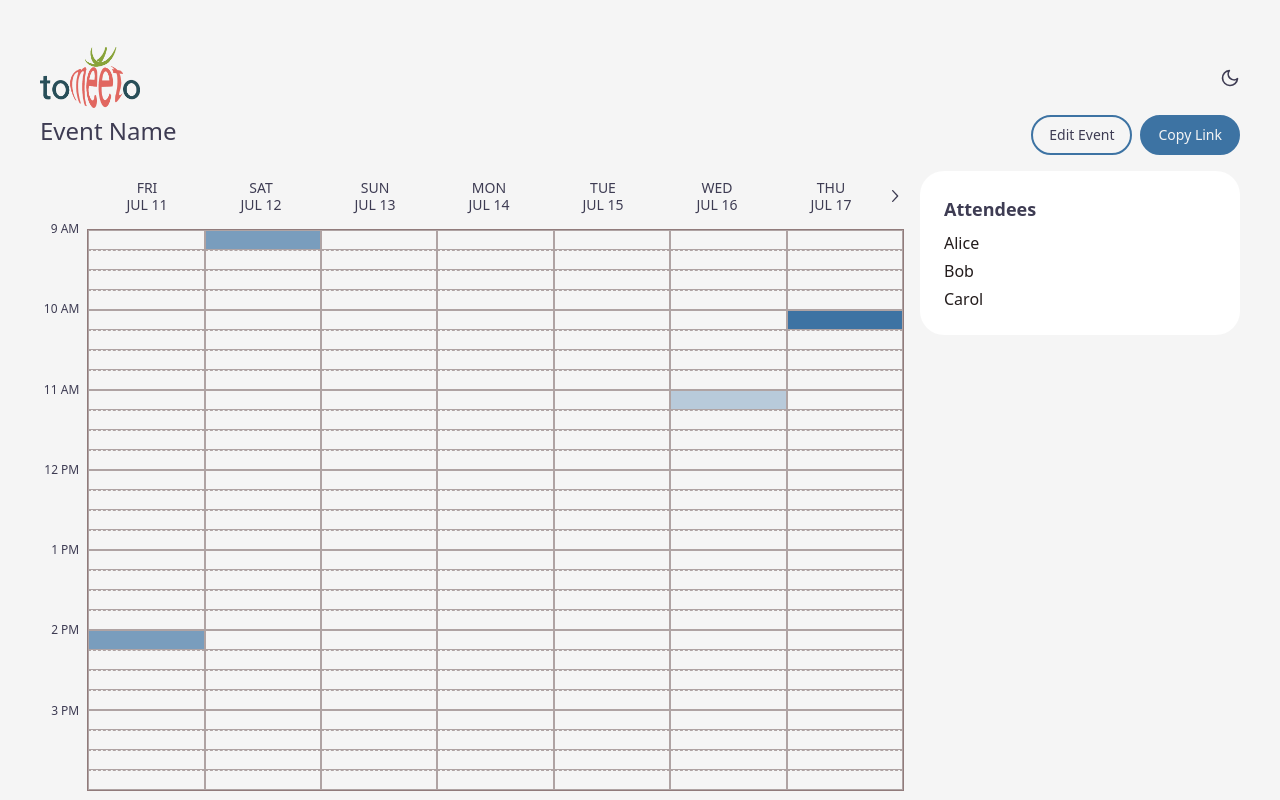
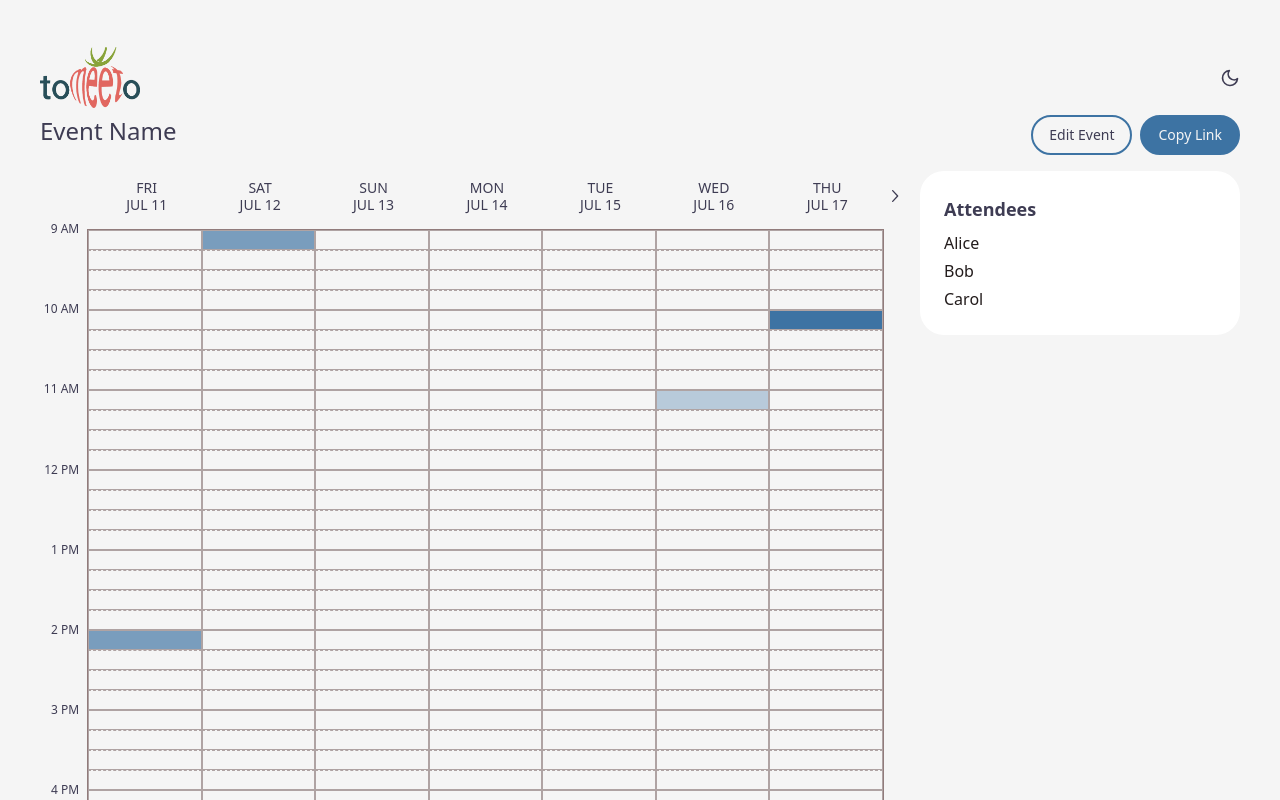
Before and after one commit to plan-cake/frontend, a Next.js app: page /schedule/results in a window 1280 px wide. Shown: the top 800 px of the page. Built offline with nearby package versions, Linux system fonts and the light colour scheme; a web font is replaced by a local one.

Commit message:
Change container to sticky

```diff
--- a/app/schedule/results/page.tsx
+++ b/app/schedule/results/page.tsx
@@ -124,7 +124,7 @@ export default function Page() {
     },
     timeRange: {
       from: new Date(today.setHours(9, 0, 0, 0)),
-      to: new Date(today.setHours(16, 0, 0, 0)),
+      to: new Date(today.setHours(20, 0, 0, 0)),
     },
   };
 
@@ -159,8 +159,9 @@ export default function Page() {
           setHoveredSlot={setHoveredSlot}
         />
 
+        {/* Sidebar for attendees */}
         <div className="w-full shrink-0 md:w-80">
-          <div className="space-y-4 rounded-3xl bg-[#FFFFFF] p-4 md:space-y-6 md:p-6 dark:bg-[#343249]">
+          <div className="sticky top-8 space-y-4 rounded-3xl bg-[#FFFFFF] p-4 md:space-y-6 md:p-6 dark:bg-[#343249]">
             <h2 className="mb-2 text-lg font-semibold">Attendees</h2>
             <ul className="flex flex-wrap space-y-0 space-x-2 text-gray-700 md:flex-col md:space-y-1 md:space-x-0 dark:text-gray-200">
               {fillerAttendees.map((attendee) => {
--- a/app/ui/components/schedule/schedule-grid.tsx
+++ b/app/ui/components/schedule/schedule-grid.tsx
@@ -131,17 +131,26 @@ export default function ScheduleGrid({
 
   return (
     <div
-      className="relative grid w-full grid-cols-[auto_1fr_auto] grid-rows-[auto_1fr]"
+      className="relative grid w-full grid-cols-[1fr_20px] grid-rows-[auto_1fr]"
       style={{ maxHeight: "90%" }}
     >
-      <div style={{ width: "50px" }} />
       <div
-        className="grid h-[50px] items-center"
+        className="sticky top-0 z-10 col-span-2 grid h-[50px] w-full items-center bg-white dark:bg-violet"
         style={{
-          gridColumn: "2",
-          gridTemplateColumns: `repeat(${visibleDays.length}, 1fr) auto`,
+          gridTemplateColumns: `auto repeat(${visibleDays.length}, 1fr) auto`,
         }}
       >
+        {currentPage > 0 ? (
+          <button
+            onClick={() => setCurrentPage((p) => Math.max(p - 1, 0))}
+            className="flex h-[50px] w-[50px] items-center justify-center text-xl"
+          >
+            <ChevronLeftIcon className="h-5 w-5" />
+          </button>
+        ) : (
+          <div style={{ width: "50px" }} />
+        )}
+
         {visibleDays.map((day, i) => {
           const [weekday, month, date] = day.split(" ");
           return (
@@ -156,28 +165,22 @@ export default function ScheduleGrid({
             </div>
           );
         })}
-        <div className="w-[16px]" aria-hidden />
+
+        {currentPage < totalPages - 1 ? (
+          <button
+            onClick={() =>
+              setCurrentPage((p) => Math.min(p + 1, totalPages - 1))
+            }
+            className="h-[50px] w-[20px] text-xl"
+          >
+            <ChevronRightIcon className="h-5 w-5" />
+          </button>
+        ) : (
+          <div style={{ width: "20px" }} />
+        )}
       </div>
 
-      {currentPage > 0 && (
-        <button
-          onClick={() => setCurrentPage((p) => Math.max(p - 1, 0))}
-          className="absolute top-0 left-0 z-10 h-[50px] w-[50px] text-xl"
-        >
-          <ChevronLeftIcon className="h-5 w-5" />
-        </button>
-      )}
-
-      {currentPage < totalPages - 1 && (
-        <button
-          onClick={() => setCurrentPage((p) => Math.min(p + 1, totalPages - 1))}
-          className="absolute top-0 right-0 z-10 h-[50px] w-[20px] text-xl"
-        >
-          <ChevronRightIcon className="h-5 w-5" />
-        </button>
-      )}
-
-      <div className="col-span-2 flex flex-grow flex-col gap-4 overflow-y-auto pt-2">
+      <div className="flex flex-grow flex-col gap-4 overflow-y-auto pt-2">
         {timeBlocks.map((block, i) => (
           <TimeBlock
             key={i}
```
